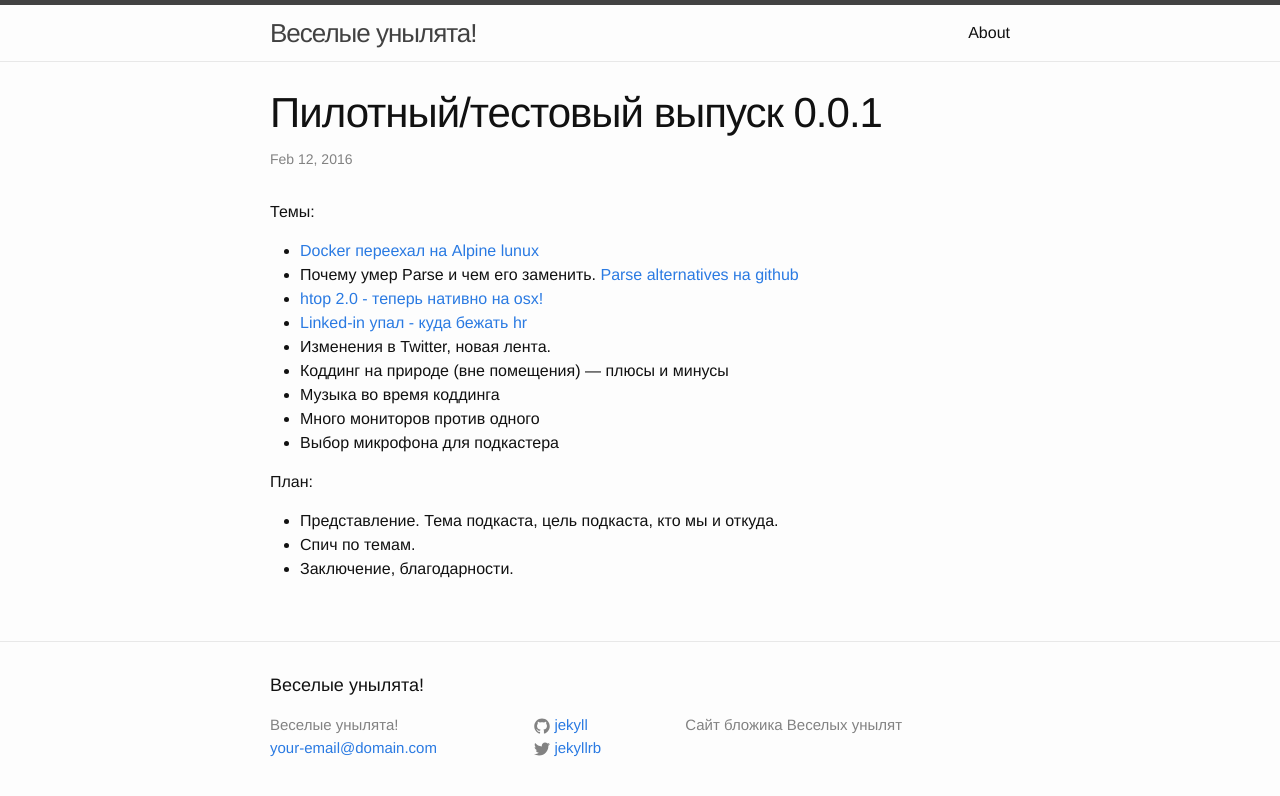
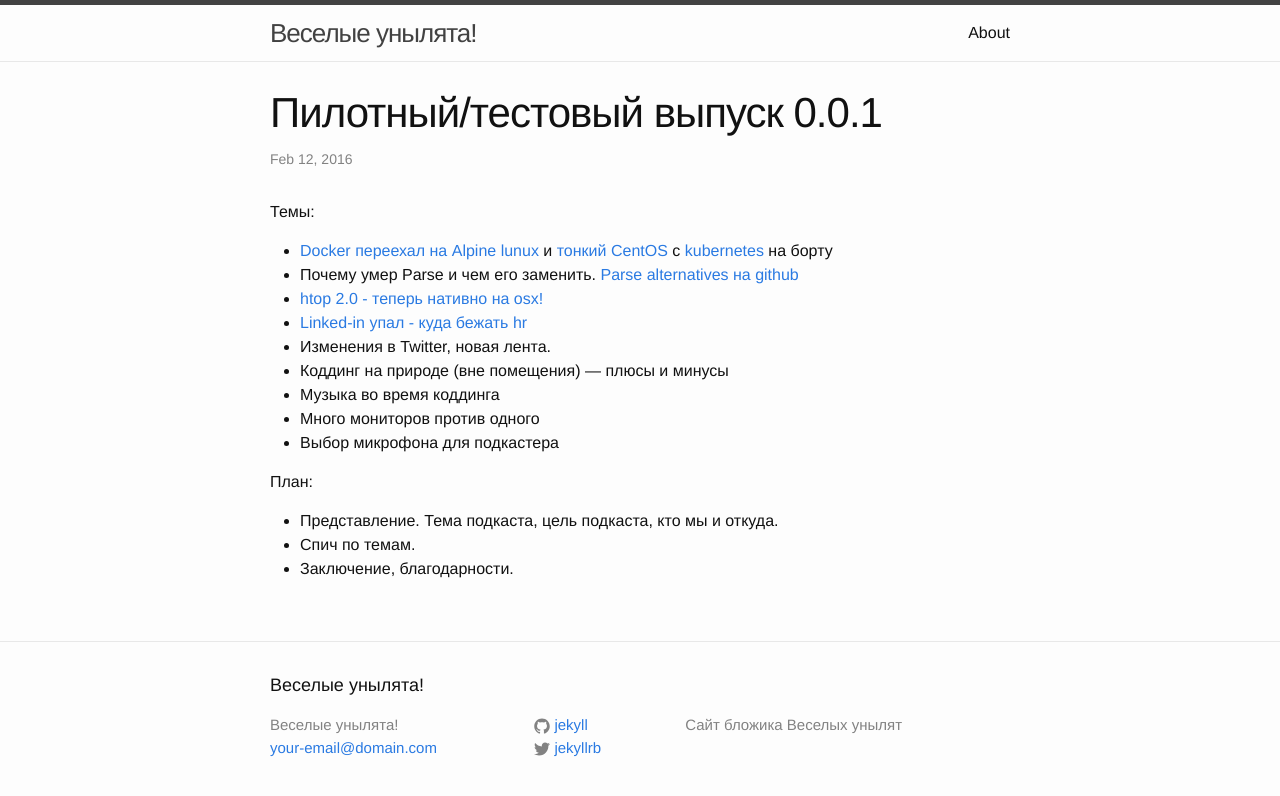
Before and after one commit to unylyata/unylyata.github.io, a Jekyll site: the page built from _posts/2016-02-12-podcast-0.0.1.markdown, in a window 1280 px wide. Shown: the top 796 px of the page. Built offline with Jekyll 4.4.1, drawn with Linux system fonts in a browser that asks for light colours.

Commit message:
Update 2016-02-12-podcast-0.0.1.markdown

```diff
--- a/_posts/2016-02-12-podcast-0.0.1.markdown
+++ b/_posts/2016-02-12-podcast-0.0.1.markdown
@@ -8,6 +8,7 @@ categories: podcast
 Темы:
 
 - [Docker переехал на Alpine lunux](https://www.brianchristner.io/docker-is-moving-to-alpine-linux)
+  и  [тонкий СentOS](http://seven.centos.org/2016/02/new-centos-atomic-host-available) с [kubernetes](http://kubernetes.io) на борту
 - Почему умер Parse и чем его заменить.
   [Parse alternatives на github](https://github.com/relatedcode/ParseAlternatives)
 - [htop 2.0 - теперь нативно на osx!](http://hisham.hm/htop/)
```
